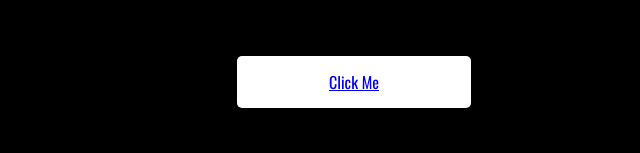
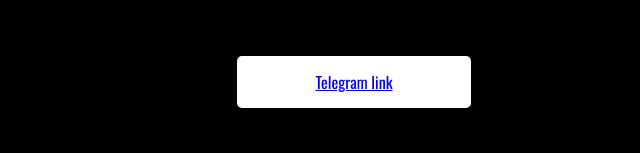
Before and after one commit to sudhan1256/stocktips, a website: page web.html in a window 1280 px wide. Shown: the part 421-574 px from the top of the page, 386-1026 px from the left. Drawn offline with nearby package versions, Linux system fonts and the light colour scheme.

Commit message:
Update web.html

```diff
--- a/web.html
+++ b/web.html
@@ -17,7 +17,7 @@
     <div class="title-container">
       <h1 class="title-text" id="title">Welcome to Stock Tips<br><i id="quote">“Buy not on optimism, but on arithmetic.”</i> </h1>
 
-      <button class="stylish-button"><a href="https://telegram.me/TraderTips127">Click Me</a> </button>
+      <button class="stylish-button"><a href="https://telegram.me/TraderTips127">Telegram link</a> </button>
 
     </div>
 
```
